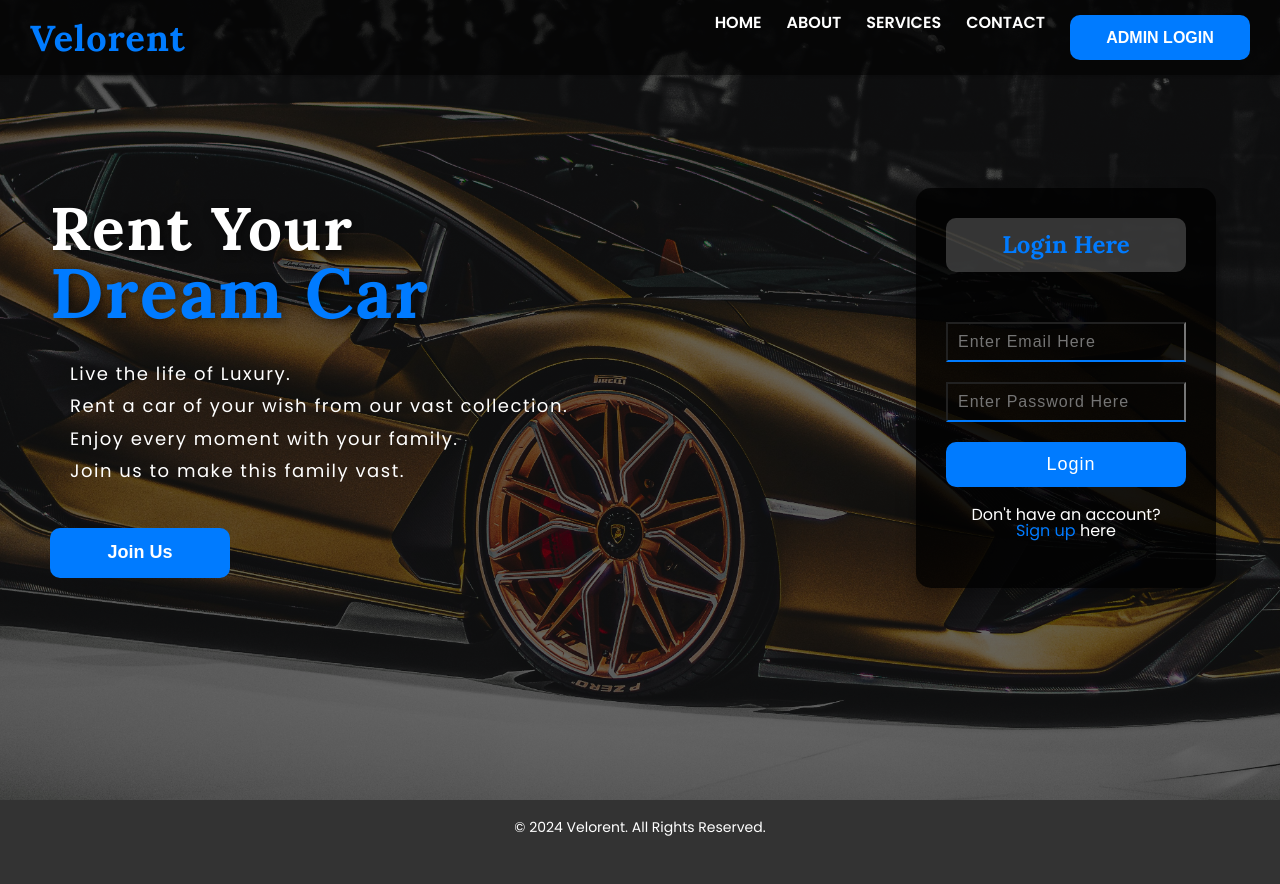
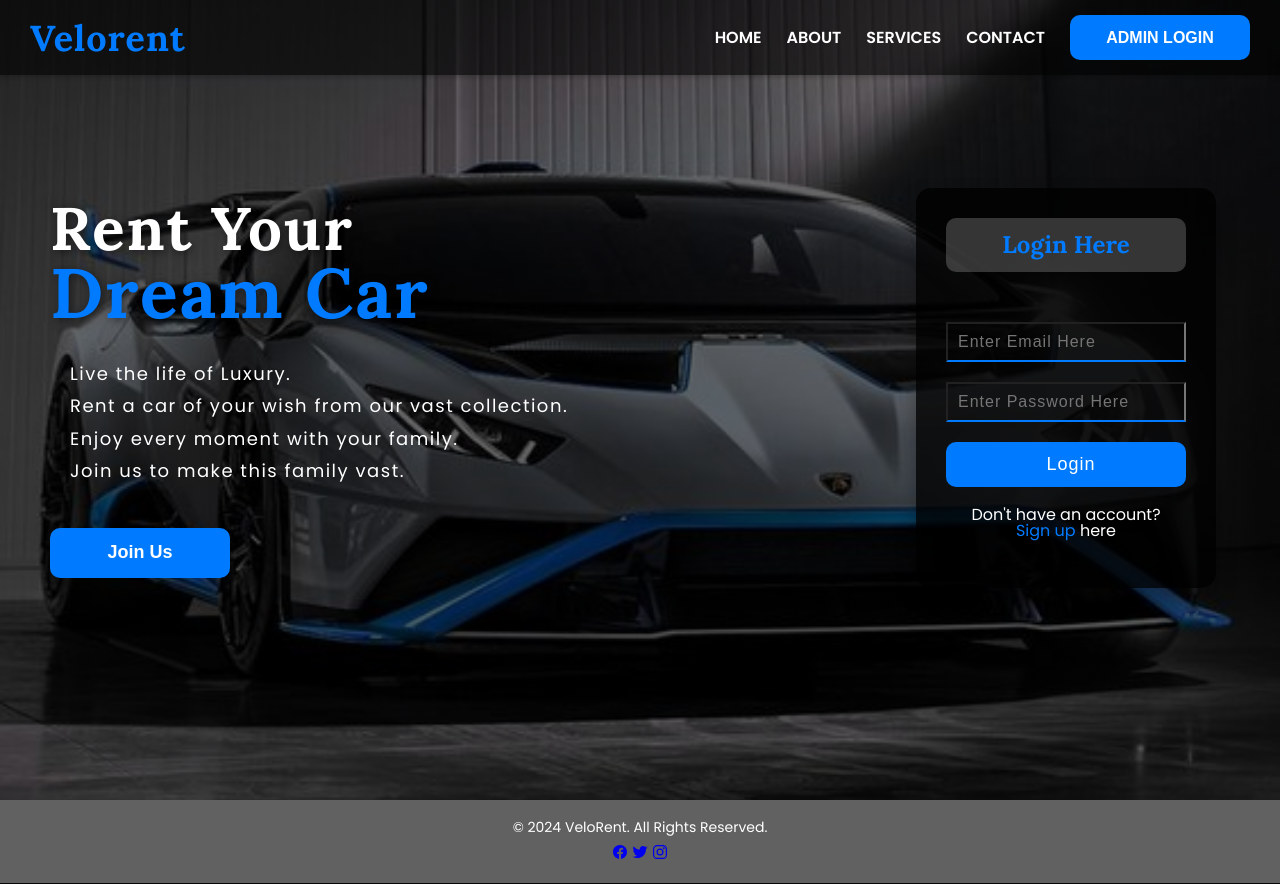
Before and after one commit to Swosti-Makaju/Sem-projectI, a PHP site: page / in a window 1280 px wide. Run offline with PHP 8.4, Linux system fonts and the light colour scheme; a stand-in replaces the project's code that opens the database connection; some libraries are stand-ins or nearby versions.

Commit message:
updated code

```diff
--- a/css/style.css
+++ b/css/style.css
@@ -33,11 +33,16 @@ body {
     display: flex;
     gap: 25px;
     list-style: none;
+    align-items: center; /* Ensures alignment along a straight line */
+    margin: 0;
+    padding: 0;
 }
 
 .menu ul li {
     display: inline-block;
+    margin: 0; /* Ensures items align horizontally without extra spacing */
 }
+
 
 .menu ul li a, .adminbtn a {
     text-decoration: none;
@@ -56,7 +61,7 @@ body {
 /* Main background */
 .hai {
     width: 100%;
-    background: linear-gradient(to top, rgba(0,0,0,0.6), rgba(0,0,0,0.6)), url("../images/car.jpeg");
+    background: linear-gradient(to top, rgba(0,0,0,0.6), rgba(0,0,0,0.6)), url("../images/car2.jpg");
     background-position: center;
     background-size: cover;
     height: 100vh;
@@ -79,25 +84,6 @@ body {
     font-size: 36px;
     font-family: 'Lora', serif; /* Elegant serif font for logo */
     letter-spacing: 1px;
-}
-
-.menu ul {
-    display: flex;
-    gap: 25px;
-    list-style: none;
-}
-
-.menu ul li a {
-    text-decoration: none;
-    color: #fff;
-    font-weight: 600;
-    font-size: 16px;
-    text-transform: uppercase;
-    transition: color 0.3s ease;
-}
-
-.menu ul li a:hover {
-    color: #007bff; /* Changed to blue */
 }
 
 /* Hero section */
@@ -229,6 +215,7 @@ body {
 }
 
 /* Admin button */
+
 .adminbtn {
     width: 180px;
     height: 45px;
@@ -250,14 +237,14 @@ body {
     background: white;
     color: #007bff; /* Changed to blue */
 }
-
 footer {
-    background: #333;
+    background-color: rgba(0, 0, 0, 0.6); /* Transparent black, similar to navbar */
     color: #fff;
     text-align: center;
     padding: 20px;
     bottom: 0;
     width: 100%;
+    position: relative;
 }
 
 footer p {
@@ -277,5 +264,5 @@ footer .social-icon {
 }
 
 footer .social-icon:hover {
-    color: #fff;
+    color: #007bff; /* Changed to blue */
 }
--- a/index.php
+++ b/index.php
@@ -83,17 +83,17 @@
     </div>
 
     <!-- Footer -->
-    <footer>
-        <div class="footer-content">
-            <p>&copy; 2024 Velorent. All Rights Reserved.</p>
-            <div class="socials">
-                <a href="#" class="social-icon"><i class="fab fa-facebook"></i></a>
-                <a href="#" class="social-icon"><i class="fab fa-twitter"></i></a>
-                <a href="#" class="social-icon"><i class="fab fa-instagram"></i></a>
-            </div>
-        </div>
-    </footer>
 
-    <script src="https://unpkg.com/ionicons@5.4.0/dist/ionicons.js"></script>
+<footer>
+    <p>&copy; 2024 VeloRent. All Rights Reserved.</p>
+
+    <div class="socials">
+        <a href="#"><ion-icon name="logo-facebook"></ion-icon></a>
+        <a href="#"><ion-icon name="logo-twitter"></ion-icon></a>
+        <a href="#"><ion-icon name="logo-instagram"></ion-icon></a>
+    </div>
+</footer>
+
+<script src="https://unpkg.com/ionicons@5.4.0/dist/ionicons.js"></script>
 </body>
 </html>
```
